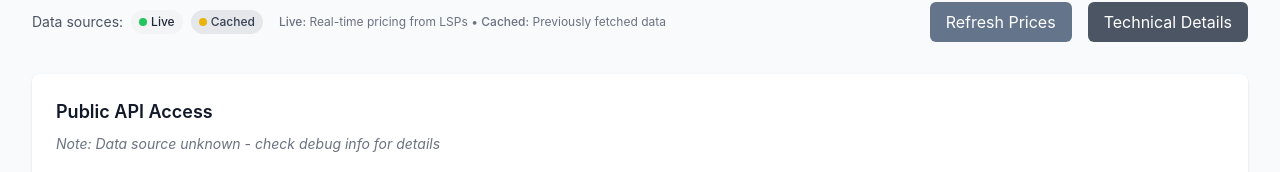
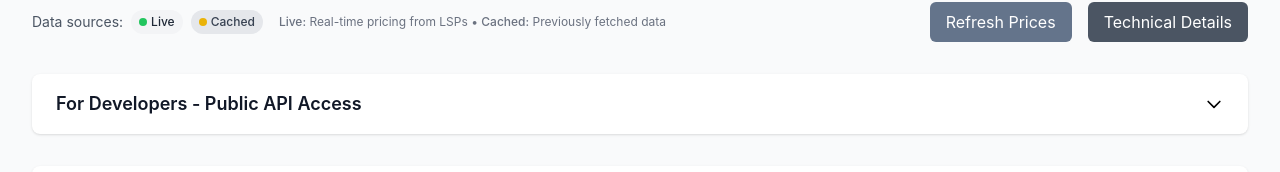
Before and after one commit to NodeDiver/alby-lsp-priceboard, a Next.js app: page / in a window 1280 px wide. Shown: the part 774-946 px from the top of the page. Built offline with nearby package versions, Linux system fonts and the light colour scheme; no server answers.

Commit message:
feat: collapse API section by default with accordion for developers

```diff
--- a/pages/index.tsx
+++ b/pages/index.tsx
@@ -17,6 +17,7 @@ export default function Home() {
   const [abortController, setAbortController] = useState<AbortController | null>(null);
   const [forceFetching, setForceFetching] = useState<Record<string, boolean>>({});
   const [showNotification, setShowNotification] = useState(false);
+  const [showApiSection, setShowApiSection] = useState(false);
 
   // Retry function for individual LSPs (non-blocking)
   const handleRetryLSP = async () => {
@@ -351,9 +352,24 @@ export default function Home() {
           </div>
         </div>
 
-        {/* API Info */}
-        <div className="mt-8 bg-white rounded-lg shadow p-6">
-          <h3 className="text-lg font-semibold text-gray-900 mb-2">Public API Access</h3>
+        {/* API Info - Collapsible */}
+        <div className="mt-8 bg-white rounded-lg shadow">
+          <button
+            onClick={() => setShowApiSection(!showApiSection)}
+            className="w-full px-6 py-4 text-left flex justify-between items-center hover:bg-gray-50 rounded-t-lg"
+          >
+            <h3 className="text-lg font-semibold text-gray-900">For Developers - Public API Access</h3>
+            <svg
+              className={`w-5 h-5 transition-transform ${showApiSection ? 'rotate-180' : ''}`}
+              fill="none"
+              stroke="currentColor"
+              viewBox="0 0 24 24"
+            >
+              <path strokeLinecap="round" strokeLinejoin="round" strokeWidth={2} d="M19 9l-7 7-7-7" />
+            </svg>
+          </button>
+          {showApiSection && (
+          <div className="px-6 pb-6 border-t border-gray-200">
           <p className="text-sm text-gray-500 mb-4 italic">
             {dataSource === 'live'
               ? `Note: Using live data from LSPs (${dataSourceDescription})`
@@ -461,6 +477,8 @@ export default function Home() {
               <div>• Use Technical Details button to check detailed system status</div>
             </div>
           </div>
+          </div>
+          )}
         </div>
 
         {/* GitHub Repository Link */}
```
